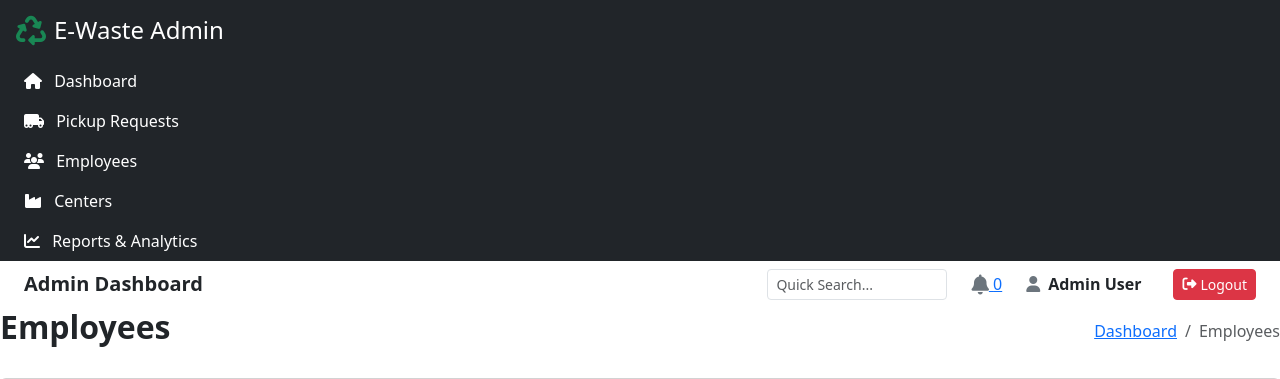
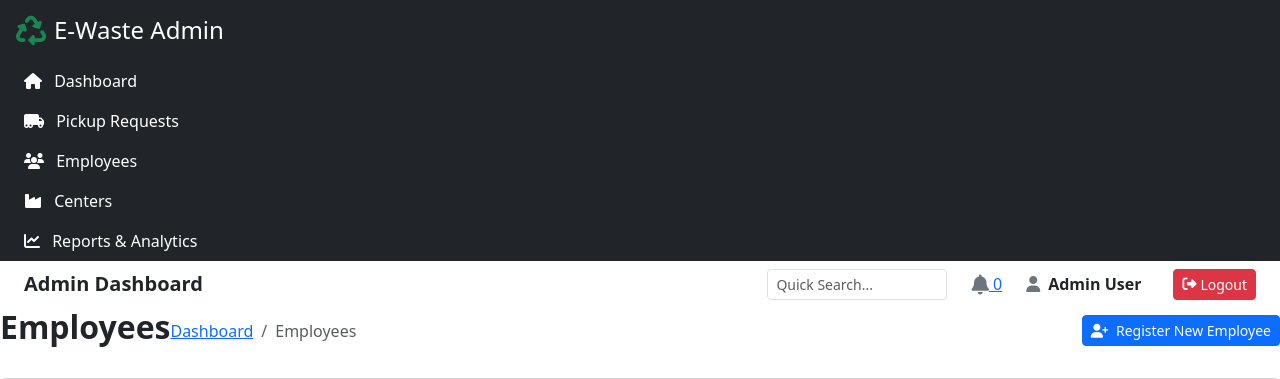
Before and after one commit to snehas82523/e-waste-disposal-system, a Flask app: page /admin/employees in a window 1280 px wide. Shown: the top 379 px of the page. Run offline with Flask 3, Linux system fonts and the light colour scheme.

Commit message:
Add Register New Employee button to Employees

```diff
--- a/templates/admin/employee.html
+++ b/templates/admin/employee.html
@@ -9,6 +9,9 @@
             <li class="breadcrumb-item active" aria-current="page">Employees</li>
         </ol>
     </nav>
+    <a href="{{ url_for('admin_register_employee') }}" class="btn btn-sm btn-primary ms-auto">
+        <i class="fa fa-user-plus me-1"></i> Register New Employee
+    </a>
 </div>
 
 <div class="card p-4 mb-4">
```
